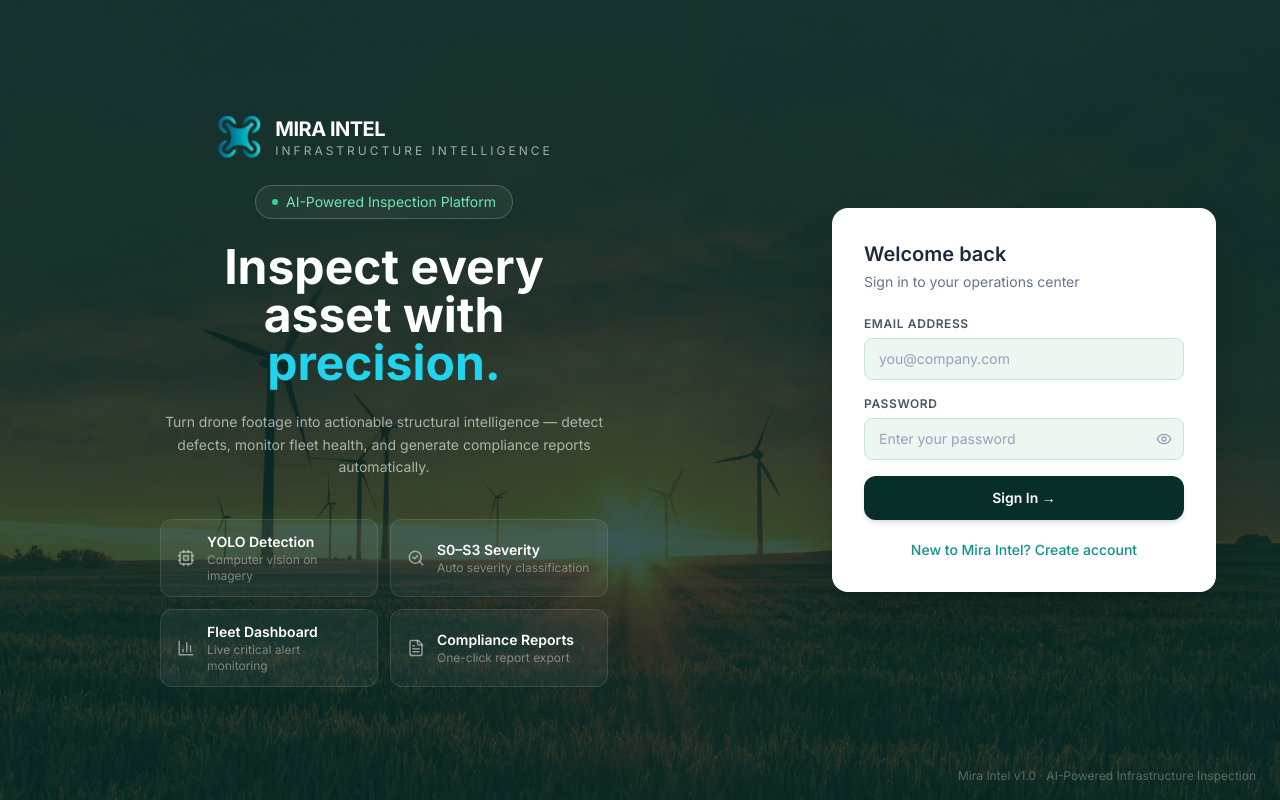
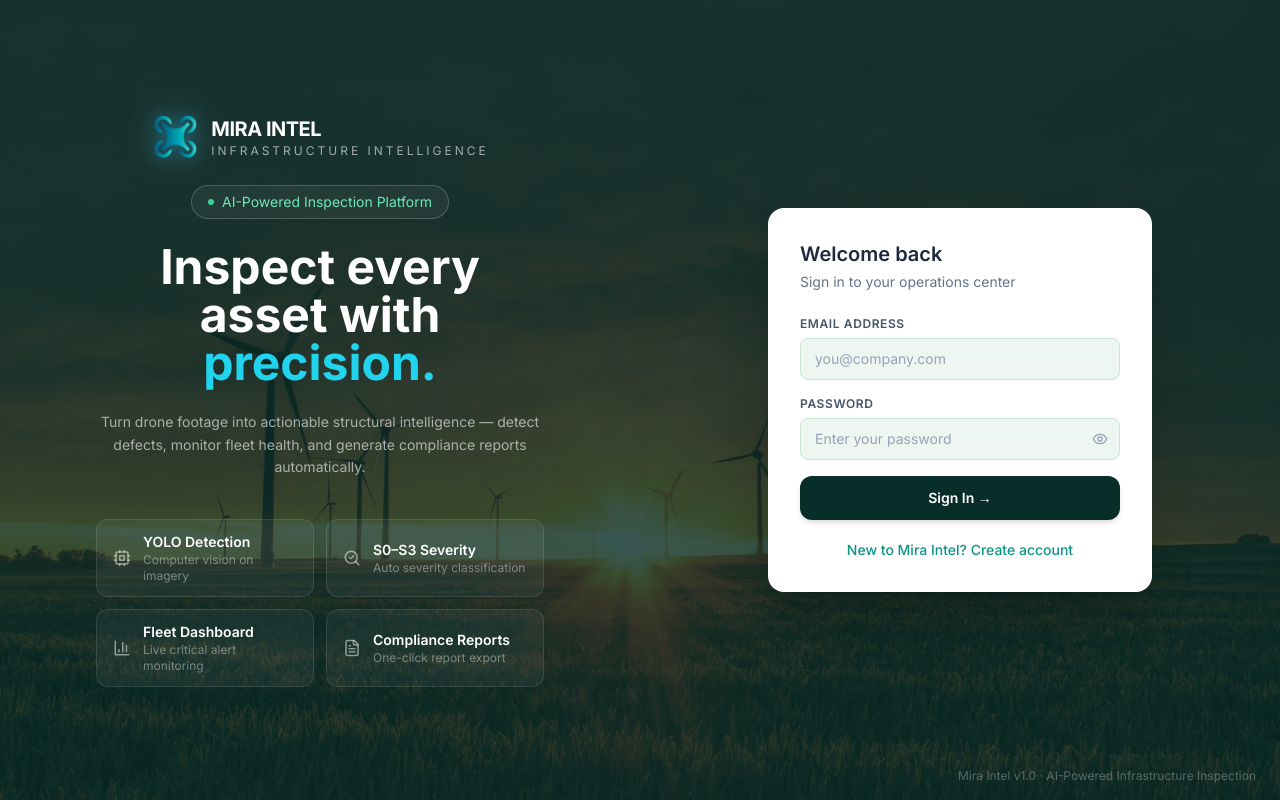
Before and after one commit to dataworks2026/Infrastructure_Inspection_App, a Next.js app in the folder frontend/: page /login in a window 1280 px wide. Built offline with nearby package versions, Linux system fonts and the light colour scheme.

Commit message:
[Fix]: Side-by-side 50/50 login layout alignment

```diff
--- a/frontend/app/(auth)/login/page.tsx
+++ b/frontend/app/(auth)/login/page.tsx
@@ -40,7 +40,7 @@ export default function LoginPage() {
   ];
 
   return (
-    <div className="min-h-screen relative flex">
+    <div className="h-screen relative flex overflow-hidden">
       {/* Background image + overlay */}
       <div className="absolute inset-0 z-0">
         <img src="/hero-bg.jpg" alt="" className="w-full h-full object-cover" />
@@ -48,10 +48,11 @@ export default function LoginPage() {
       </div>
 
       {/* Left — branding */}
-      <div className="relative z-10 flex-1 flex flex-col items-center justify-center px-12 lg:px-20 py-12">
+      <div className="relative z-10 w-1/2 h-full flex flex-col items-center justify-center px-16">
         {/* Logo + brand */}
         <div className="flex items-center gap-3 mb-6">
-          <img src="/logo.png" alt="Mira Intel" className="w-12 h-12 object-contain" />
+          <img src="/logo.png" alt="Mira Intel" className="w-12 h-12 object-contain"
+            style={{ filter: 'drop-shadow(0 0 8px rgba(8,145,178,0.5)) drop-shadow(0 0 16px rgba(147,197,253,0.3))' }} />
           <div>
             <h1 className="text-xl font-bold text-white tracking-tight">MIRA INTEL</h1>
             <p className="text-xs text-white/60 uppercase tracking-[0.25em]">Infrastructure Intelligence</p>
@@ -92,7 +93,7 @@ export default function LoginPage() {
       </div>
 
       {/* Right — login card */}
-      <div className="relative z-10 flex items-center justify-center w-full max-w-md lg:max-w-lg px-8 py-12">
+      <div className="relative z-10 w-1/2 h-full flex items-center justify-center px-8">
         <div className="w-full max-w-sm bg-white rounded-2xl p-8 shadow-2xl">
           <h2 className="text-xl font-semibold text-slate-800 mb-1">
             {mode === 'login' ? 'Welcome back' : 'Create account'}
```
